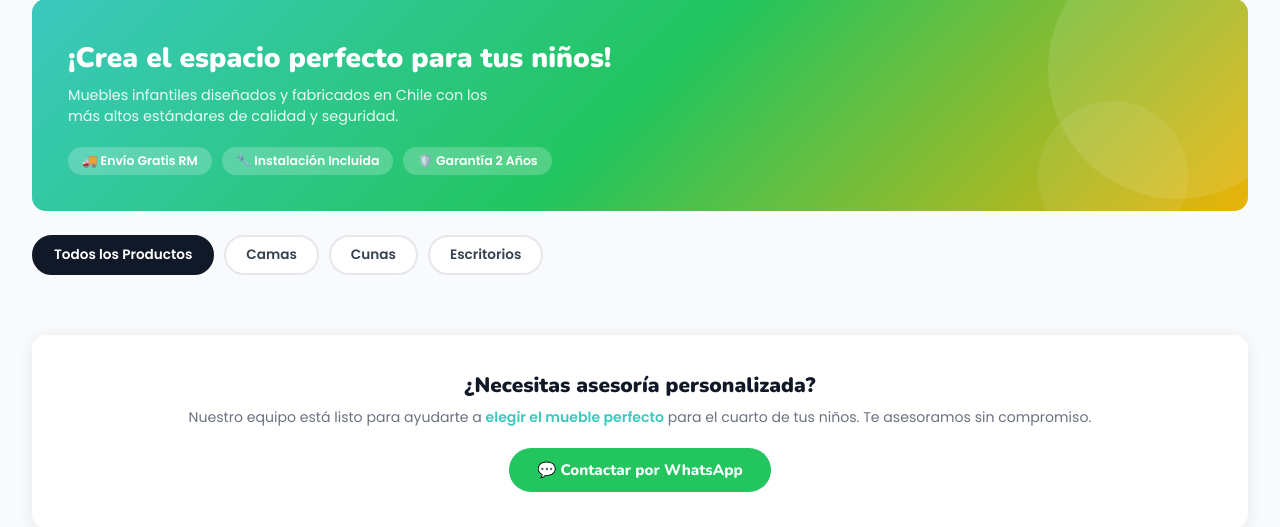
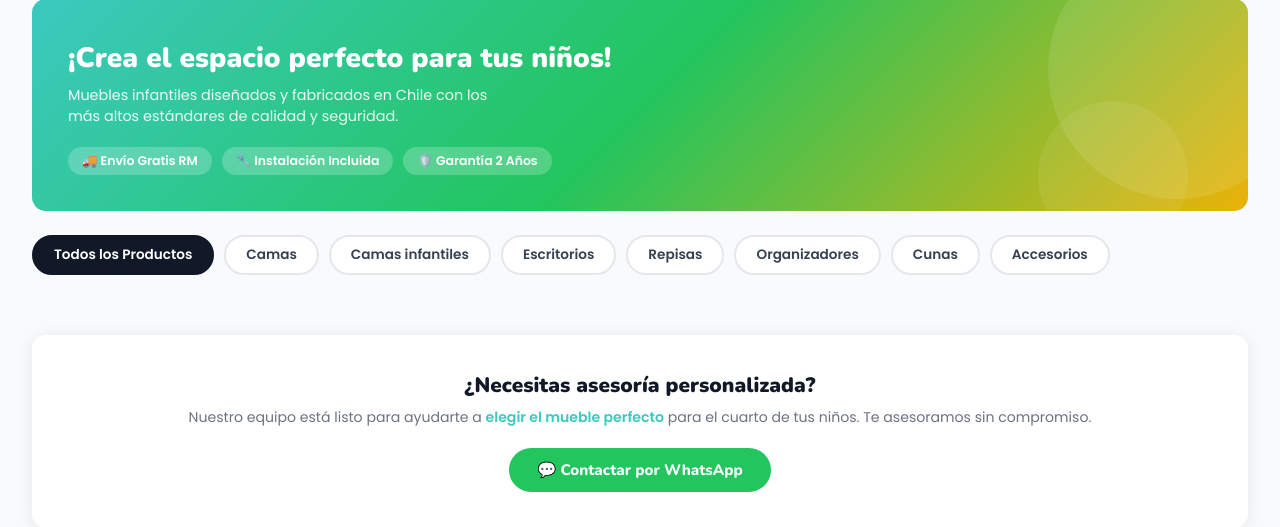
Before and after one commit to yuliansilva1/pequemundo, a Django app: page / in a window 1280 px wide. Shown: the part 125-652 px from the top of the page. Run offline with Django 5.2, Linux system fonts and the light colour scheme; data that the repository does not hold is empty.

Commit message:
se agregaron categorias
se agregaron mas categorias al catalogo

```diff
--- a/pequemundo/templates/catalogo.html
+++ b/pequemundo/templates/catalogo.html
@@ -299,8 +299,12 @@
 <div class="filters">
   <button class="filter-btn active" onclick="filterProducts('todos', this)">Todos los Productos</button>
   <button class="filter-btn" onclick="filterProducts('camas', this)">Camas</button>
+  <button class="filter-btn" onclick="filterProducts('camas infantiles', this)">Camas infantiles</button>
+  <button class="filter-btn" onclick="filterProducts('escritorios', this)">Escritorios</button>
+  <button class="filter-btn" onclick="filterProducts('repisas', this)">Repisas</button>
+  <button class="filter-btn" onclick="filterProducts('organizadores', this)">Organizadores</button>
   <button class="filter-btn" onclick="filterProducts('cunas', this)">Cunas</button>
-  <button class="filter-btn" onclick="filterProducts('escritorios', this)">Escritorios</button>
+  <button class="filter-btn" onclick="filterProducts('accesorios', this)">Accesorios</button>
 </div>
 
 <!-- catalogo -->
```
